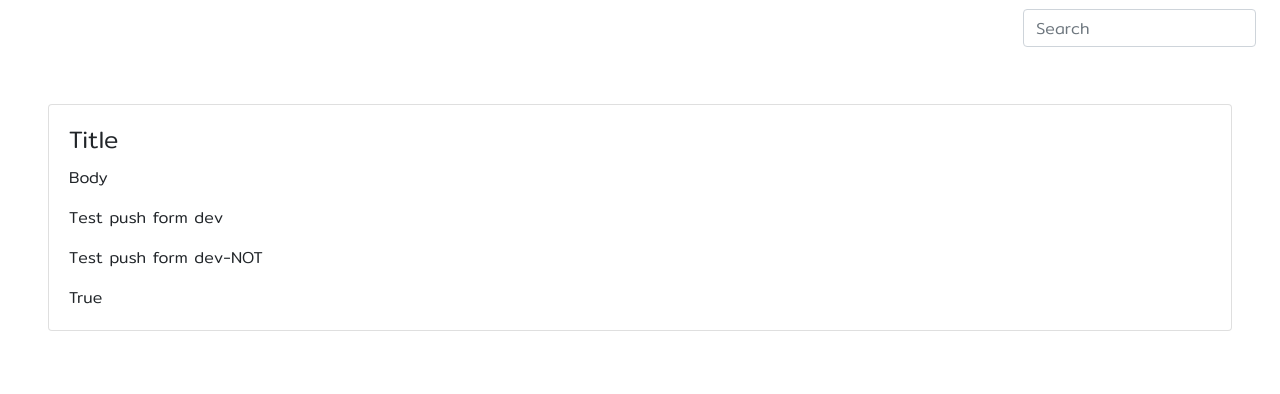
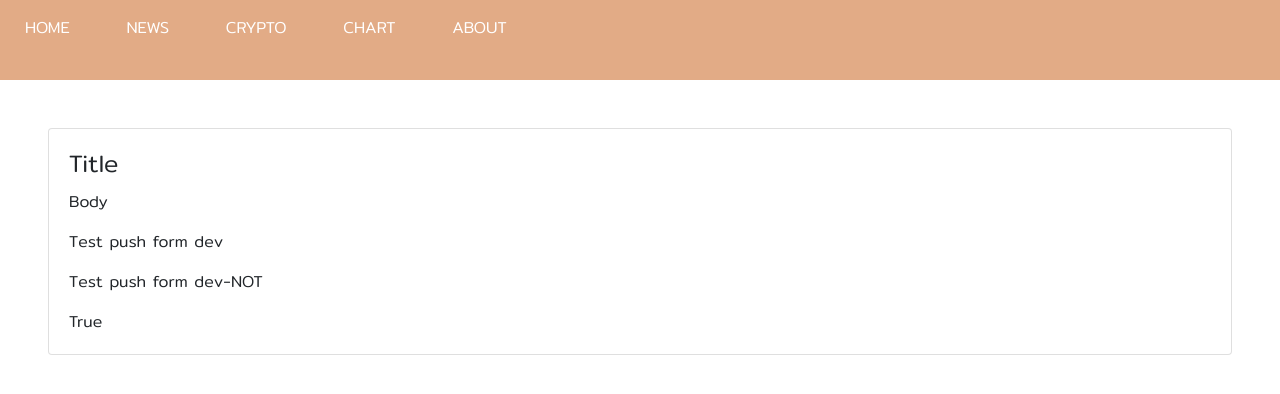
Before and after one commit to sSlotty/web-api-flask, a Flask app: page / in a window 1280 px wide. Shown: the top 394 px of the page. Run offline with Flask 2, Linux system fonts and the light colour scheme; data that the repository does not hold is empty; some libraries are stand-ins or nearby versions.

Commit message:
update nav

```diff
--- a/src/static/css/style.css
+++ b/src/static/css/style.css
@@ -5,4 +5,4 @@ body{
 }
 .side-nav.wide.slim {
     width: 3.75rem !important;
-  }
+}
--- a/src/templates/base_layout.html
+++ b/src/templates/base_layout.html
@@ -15,43 +15,81 @@
 
 </head>
 
+<style>
+    body{
+    font-family: 'Mitr', sans-serif;
+    margin: 0;
+    padding: 0;
+}
+.side-nav.wide.slim {
+    width: 3.75rem !important;
+}
+.wrapper{
+    display: flex;
+    flex-direction: column;
+    background: #e2ab86;
+    min-height: 10vh;
+}
+nav{
+    position: absolute;
+    float: right;
+}
+nav ul{
+    list-style: none;
+    margin: 0;
+    padding: 0;
+}
+nav ul li{
+    display: inline-flex;
+}
+nav ul li a{
+    position: relative;
+    padding: 16px 0 5px;
+    margin: 0 25px;
+    color: #fff;
+    text-decoration: none;
+    text-transform: uppercase;
+    font-family: 'Mitr', sans-serif;
+    font-size: 16px;
+}
+nav ul li a:hover{
+    color: green;
+    transition: .9s;
+}
+nav ul li a:after{
+    content: '';
+    position: absolute;
+    left: 50%;
+    bottom: 0;
+    transform: translateX(-50%) scaleX(0);
+    -webkit-transform: translateX(-50%) scaleX(0);
+    -webkit-transform-origin: 50% 50%;
+    transform-origin: 50% 50%;
+    width: 100%;
+    height: 2px;
+    background-color: green;
+    -webkit-transition: transform 250ms;
+    transition: transform 250ms;
+}
+nav ul li a:hover:after{
+    -webkit-transform: translateX(-50%) scaleX(1);
+    transform: translateX(-50%) scaleX(1);
+}
+
+</style>
 <body>
 
-    <nav class="navbar sticky-top navbar-expand-lg navbar-dark secondary-color">
-        <a class="navbar-brand" href="#">Navbar</a>
-        <button class="navbar-toggler" type="button" data-toggle="collapse" data-target="#navbarSupportedContent"
-            aria-controls="navbarSupportedContent" aria-expanded="false" aria-label="Toggle navigation">
-            <span class="navbar-toggler-icon"></span>
-        </button>
-        <div class="collapse navbar-collapse" id="navbarSupportedContent">
-            <ul class="navbar-nav mr-auto">
-                <li class="nav-item active">
-                    <a class="nav-link" href="#">Home <span class="sr-only">(current)</span></a>
-                </li>
-                <li class="nav-item">
-                    <a class="nav-link" href="#">Features</a>
-                </li>
-                <li class="nav-item">
-                    <a class="nav-link" href="#">Pricing</a>
-                </li>
-                <li class="nav-item dropdown">
-                    <a class="nav-link dropdown-toggle" id="navbarDropdownMenuLink" data-toggle="dropdown"
-                        aria-haspopup="true" aria-expanded="false">Dropdown
-                    </a>
-                    <div class="dropdown-menu dropdown-secondary" aria-labelledby="navbarDropdownMenuLink">
-                        <a class="dropdown-item" href="#">Action</a>
-                        <a class="dropdown-item" href="#">Another action</a>
-                        <a class="dropdown-item" href="#">Something else here</a>
-                    </div>
-                </li>
+    <div class="wrapper">
+        <nav>
+            <ul>
+                <li><a href="#">Home</a></li>
+                <li><a href="#">News</a></li>
+                <li><a href="#">Crypto</a></li>
+                <li><a href="#">Chart</a></li>
+                <li><a href="#">About</a></li>
             </ul>
-            <form class="form-inline">
-                <div class="md-form my-0">
-                    <input class="form-control mr-sm-2" type="text" placeholder="Search" aria-label="Search">
-                </div>
-            </form>
-        </div>
-    </nav>
+        </nav>
+    </div>
 
     <main>
         <div class="constainer mt-5 pl-5 pr-5">
```
